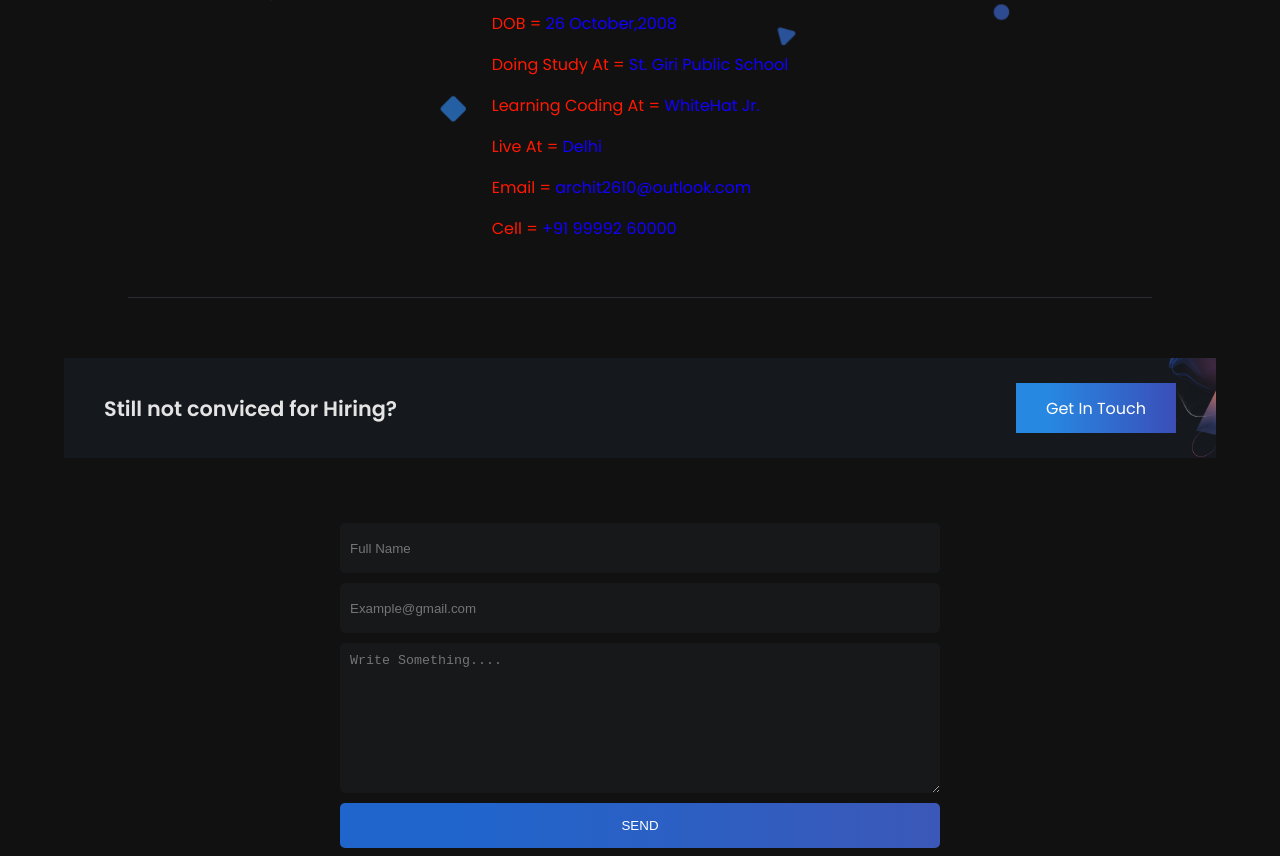
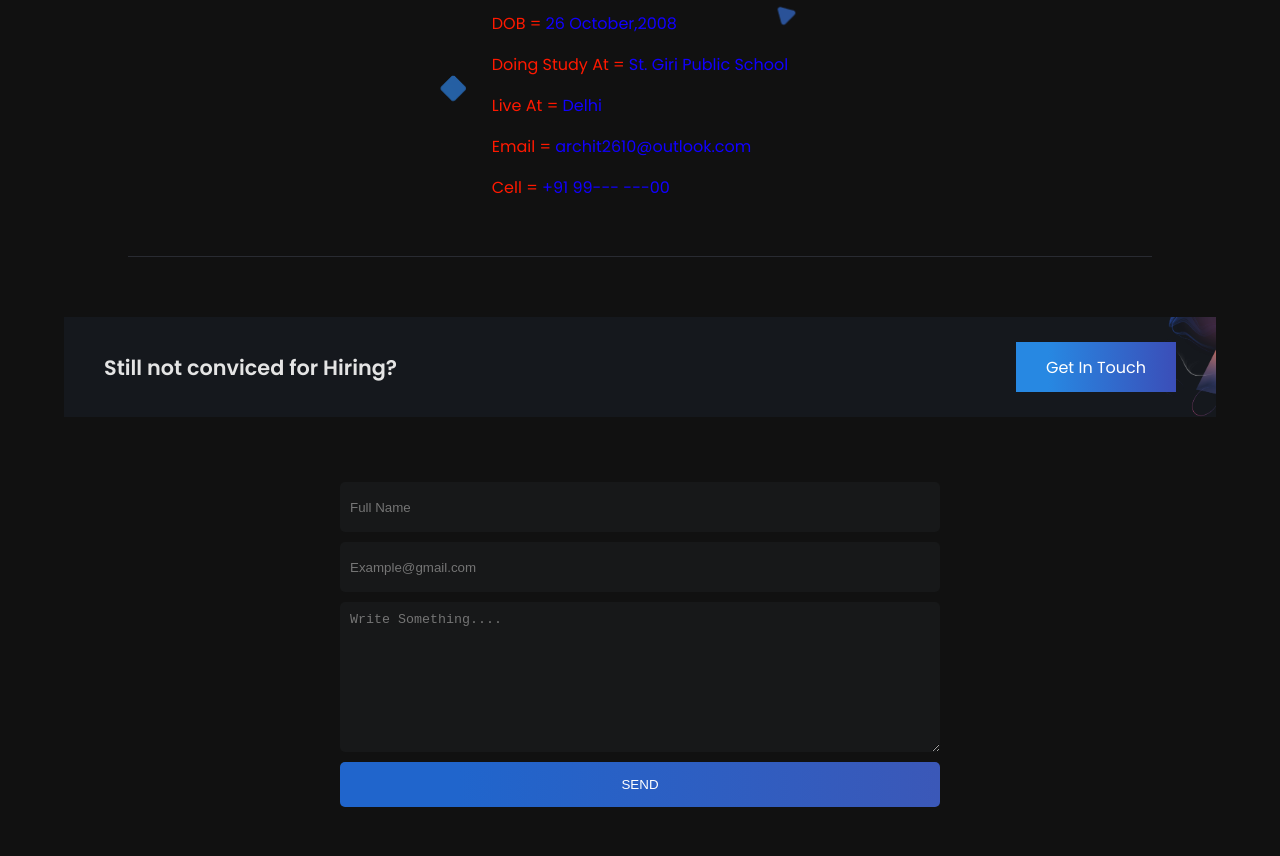
Before and after one commit to Archit26k/Archit_Kumar, a plain HTML site: page index.html in a window 1280 px wide. Shown: the part 1718-2574 px from the top of the page. Drawn offline with Linux system fonts and the light colour scheme; files whose address does not match are found by name.

Commit message:
Update index.html

```diff
--- a/index.html
+++ b/index.html
@@ -131,10 +131,10 @@
         <div class="intro-table" data-aos="fade-up">
             <p>DOB = <span>26 October,2008</span></p>
             <p>Doing Study At = <span>St. Giri Public School</span></p>
-            <p>Learning Coding At = <span>WhiteHat Jr.</span></p>
+<!--             <p>Learning Coding At = <span>WhiteHat Jr.</span></p> -->
             <p>Live At = <span>Delhi</span></p>
             <p>Email = <span>archit2610@outlook.com</span></p>
-            <p>Cell = <span>+91 99992 60000</span></p>
+            <p>Cell = <span>+91 99--- ---00</span></p>
         </div>
     </section>
     <!--get-in-touch------------------>
```
